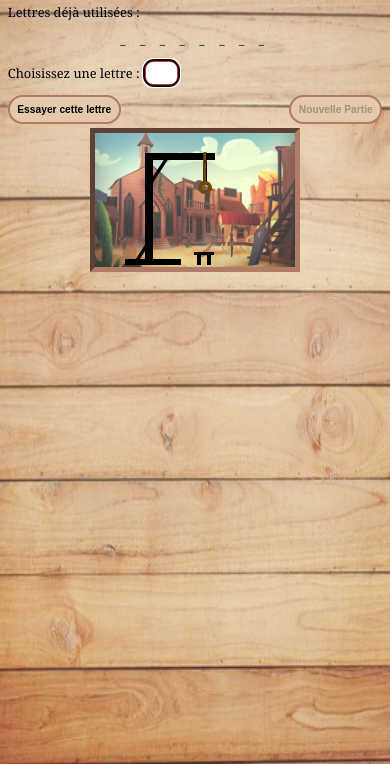
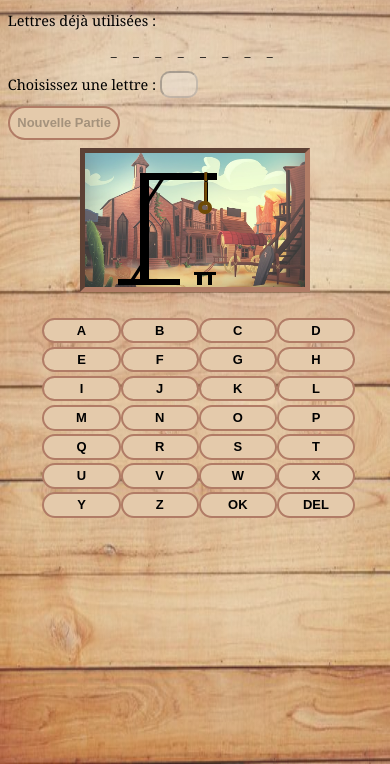
Before and after one commit to Arno67000/LePendu05_2021, a website: page index.html in a window 390 px wide. Shown: the part 80-844 px from the top of the page. Drawn offline with Linux system fonts and the light colour scheme.

Commit message:
responsive design LePendu Ajout clavier tactile

```diff
--- a/index.html
+++ b/index.html
@@ -87,6 +87,36 @@
             <div class="tile hangmanParts hangman__1" hidden></div>
         </div>
     </div>
+    <div id="keyBoard">
+        <input type="button" class="key" value="A" id="A" onclick="reportLetter(this.value)">
+        <input type="button" class="key" value="B" id="B" onclick="reportLetter(this.value)">
+        <input type="button" class="key" value="C" id="C" onclick="reportLetter(this.value)">
+        <input type="button" class="key" value="D" id="D" onclick="reportLetter(this.value)">
+        <input type="button" class="key" value="E" id="E" onclick="reportLetter(this.value)">
+        <input type="button" class="key" value="F" id="F" onclick="reportLetter(this.value)">
+        <input type="button" class="key" value="G" id="G" onclick="reportLetter(this.value)">
+        <input type="button" class="key" value="H" id="H" onclick="reportLetter(this.value)">
+        <input type="button" class="key" value="I" id="I" onclick="reportLetter(this.value)">
+        <input type="button" class="key" value="J" id="J" onclick="reportLetter(this.value)">
+        <input type="button" class="key" value="K" id="K" onclick="reportLetter(this.value)">
+        <input type="button" class="key" value="L" id="L" onclick="reportLetter(this.value)">
+        <input type="button" class="key" value="M" id="M" onclick="reportLetter(this.value)">
+        <input type="button" class="key" value="N" id="N" onclick="reportLetter(this.value)">
+        <input type="button" class="key" value="O" id="O" onclick="reportLetter(this.value)">
+        <input type="button" class="key" value="P" id="P" onclick="reportLetter(this.value)">
+        <input type="button" class="key" value="Q" id="Q" onclick="reportLetter(this.value)">
+        <input type="button" class="key" value="R" id="R" onclick="reportLetter(this.value)">
+        <input type="button" class="key" value="S" id="S" onclick="reportLetter(this.value)">
+        <input type="button" class="key" value="T" id="T" onclick="reportLetter(this.value)">
+        <input type="button" class="key" value="U" id="U" onclick="reportLetter(this.value)">
+        <input type="button" class="key" value="V" id="V" onclick="reportLetter(this.value)">
+        <input type="button" class="key" value="W" id="W" onclick="reportLetter(this.value)">
+        <input type="button" class="key" value="X" id="X" onclick="reportLetter(this.value)">
+        <input type="button" class="key" value="Y" id="Y" onclick="reportLetter(this.value)">
+        <input type="button" class="key" value="Z" id="Z" onclick="reportLetter(this.value)">
+        <input type="button" class="key" value="OK" onclick="checkLetter()">
+        <input type="button" class="key" value="DEL" onclick="cleanInput()">
+    </div>
 </body>
 
 </html>
--- a/js/checkings.js
+++ b/js/checkings.js
@@ -48,17 +48,50 @@ function checkLetter() {
                 document.getElementById('letter').disabled = true;
                 document.getElementById('submit').disabled = true;
                 document.getElementById('new').disabled = false;
+                disableKeyboard();
                 if(turn === 0 && !wordArray.every(elt => elt === " ")) {
                     animate(stoolParts, stoolAnimationReversed);
                     hangTheMan();
                     document.getElementById('board__words--alert').innerHTML = `Perdu !! Il fallait trouver le mot : ${word}`;
                 } else {
                     document.getElementById('board__words--success').innerHTML = 'Félicitations !! Vous avez gagné !!';
-                }
-            }
+                };
+            };
         };
     } else {
         document.getElementById('board__words--alert').innerHTML = "Tu dois entrer 1 lettre majuscule ou minuscule";
         render();
-    }
-}
+    };
+};
+
+function reportLetter(letter) {
+    document.getElementById("letter").value = letter;
+    document.getElementById(`${letter}`).disabled = true;
+};
+
+function cleanInput() {
+    let entry = document.getElementById('letter').value;
+    if(entry !== '') {
+        document.getElementById(`${entry}`).disabled = false;
+        document.getElementById('letter').value = '';
+    };
+};
+
+function disableKeyboard() {
+    let keys = document.getElementsByClassName('key');
+    for (let key of keys) {
+        key.disabled = true;
+    };
+};
+
+function enableKeyboard() {
+    let keys = document.getElementsByClassName('key');
+    for (let key of keys) {
+        key.disabled = false;
+    };
+};
+
+function checkDisplay(elt) {
+    let btn = getComputedStyle(elt);
+    return btn;
+};
--- a/js/game.js
+++ b/js/game.js
@@ -4,9 +4,16 @@ function newGame() {
     clearHangman();
     clearAlerts();
 
-    document.getElementById('letter').disabled = false;
+    let desktop = checkDisplay(document.getElementById('submit'))
+    if(desktop.display === 'none') {
+        document.getElementById('letter').disabled = true;
+    } else {
+        document.getElementById('letter').disabled = false;
+    }
+
     document.getElementById('submit').disabled = false;
     document.getElementById('new').disabled = true;
+    enableKeyboard();
     chosenIndex = randomMinMax(0, db.length);
     word = aseptWord(db[chosenIndex]);
     wordArray = word.split('');
--- a/style/sass/components/_forms.scss
+++ b/style/sass/components/_forms.scss
@@ -30,7 +30,6 @@ input[type=button] {
         font-size: $phoneFontSize;
         margin: 0%;
         height: auto;
-        padding: 2%;
     }
     @include tablette {
         font-size: 1.1em;
@@ -58,3 +57,11 @@ input:invalid {
         margin-top: 2%;
     }
 }
+#submit {
+    @include phone {
+        display: none;
+    }
+    @include tablette {
+        display: none;
+    }
+}
--- a/style/sass/layout/_boardLeft.scss
+++ b/style/sass/layout/_boardLeft.scss
@@ -5,7 +5,7 @@
     flex-direction: column;
     @include phone {
         width: 100%;
-        height: 200px;
+        height: 220px;
     }
     @include tablette {
         width: 100%;
--- a/style/sass/layout/_boardRight.scss
+++ b/style/sass/layout/_boardRight.scss
@@ -6,13 +6,13 @@
     background-image: $image-whiteFilter, url(../../../assets/img/western1.jpg);
     background-size: 100% 100%;
     @include phone {
-        width: 200px;
+        width: 220px;
         height: 134px;
         margin: auto;
     }
     @include tablette {
-        width: 450px;
-        max-height: 300px;
+        width: 420px;
+        max-height: 250px;
         margin: auto;
     }
 }
--- /dev/null
+++ b/style/sass/layout/_keyBoard.scss
@@ -0,0 +1,26 @@
+#keyBoard {
+    display: none;
+    @include phone {
+        display: block;
+        padding: 6%;
+        width: 90%;
+        margin: auto;
+        display: flex;
+        flex-wrap: wrap;
+        justify-content: center;
+    }
+    @include tablette {
+        display: block;
+        padding: 3%;
+        width: 90%;
+        margin: auto;
+        display: flex;
+        flex-wrap: wrap;
+        justify-content: center;
+    }
+}
+#keyBoard input[type=button] {
+    width: 23.2%;
+    margin: 1% 0 0 0;
+    padding: 1%;
+}
--- a/style/sass/main.scss
+++ b/style/sass/main.scss
@@ -11,3 +11,4 @@
 
 @import"layout/boardLeft";
 @import"layout/boardRight";
+@import"layout/keyBoard";
--- a/style/sass/utils/_variables.scss
+++ b/style/sass/utils/_variables.scss
@@ -1,4 +1,4 @@
-$phoneFontSize : 0.8em;
+$phoneFontSize : 0.9em;
 $tabletteFontSize : 1.4em;
 $desktopFontSize : 1.5em;
 
```
Also changed, not shown: style/css/style.css, 1 other file.
